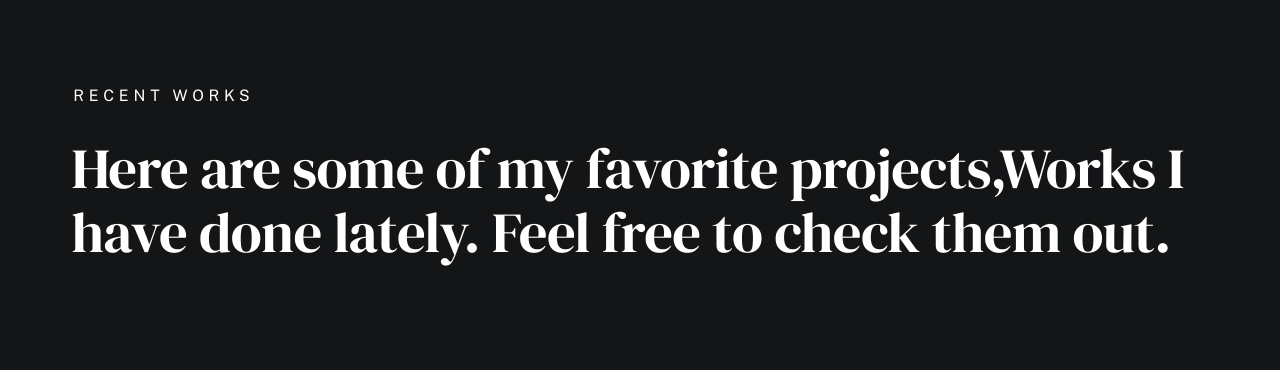
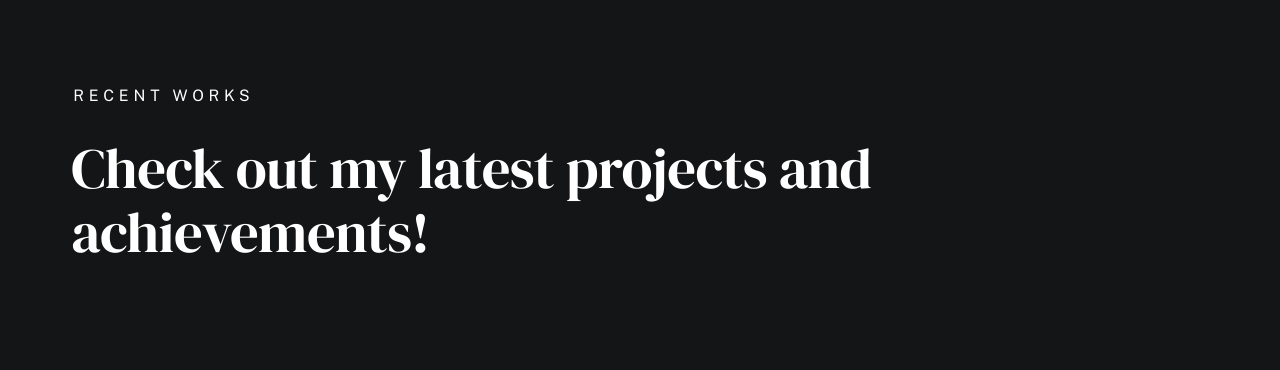
Before and after one commit to km-sneha/km-sneha.github.io, a plain HTML site: page index.html in a window 1280 px wide. Shown: the part 3600-3970 px from the top of the page. Drawn offline with nearby package versions, Linux system fonts and the light colour scheme; a web font is replaced by a local one.

Commit message:
Update index.html

```diff
--- a/index.html
+++ b/index.html
@@ -242,7 +242,7 @@
                             Recent Works
                         </h2>
                         <p class="h1" data-animate-el>
-                            Here are some of my favorite projects,Works I have done lately. Feel free to check them out.
+                            Check out my latest projects and achievements!
                         </p>
 
                         <ul class="folio-list row block-lg-one-half block-stack-on-1000">
```
